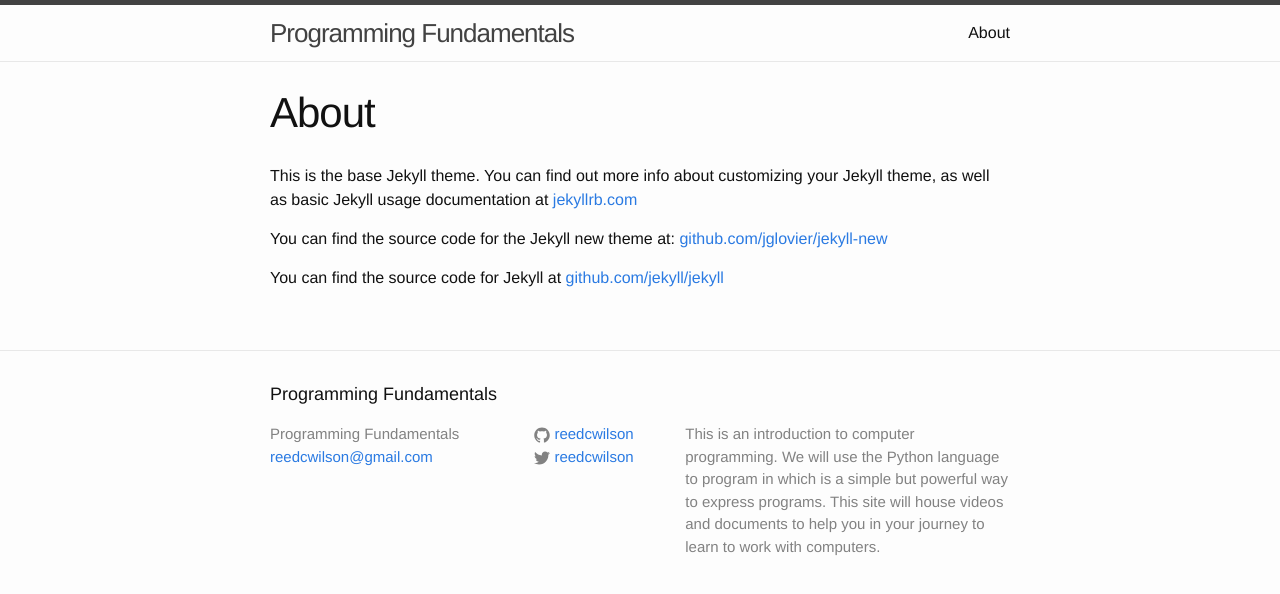
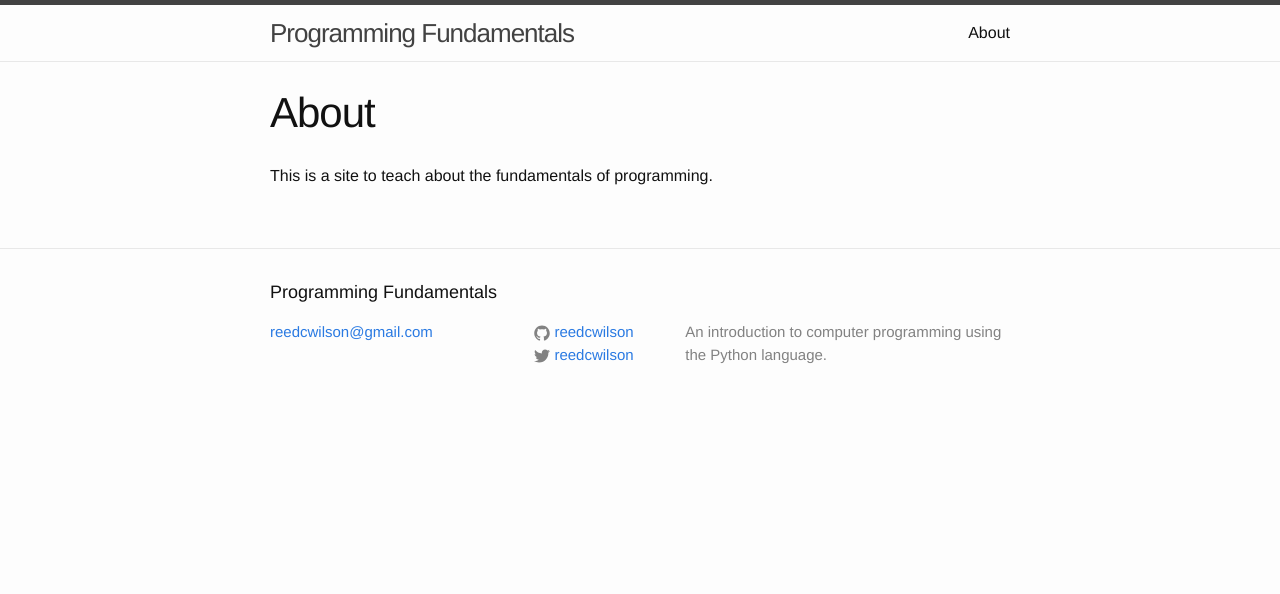
Before and after one commit to cyanimation/programming-fundamentals, a Jekyll site: the page built from about.md, in a window 1280 px wide. Shown: the top 594 px of the page. Built offline with Jekyll 4.4.1, drawn with Linux system fonts in a browser that asks for light colours.

Commit message:
scrub site

```diff
--- a/_config.yml
+++ b/_config.yml
@@ -2,10 +2,8 @@
 title: Programming Fundamentals
 email: reedcwilson@gmail.com
 description: > # this means to ignore newlines until "baseurl:"
-  This is an introduction to computer programming. We will use the Python
-  language to program in which is a simple but powerful way to express programs.
-  This site will house videos and documents to help you in your journey to learn
-  to work with computers.
+  An introduction to computer programming using the Python language.
+
 baseurl: "" # the subpath of your site, e.g. /blog/
 url: "http://programming.reedcwilson.com" # the base hostname & protocol for your site
 twitter_username: reedcwilson
--- a/_includes/footer.html
+++ b/_includes/footer.html
@@ -7,7 +7,7 @@
     <div class="footer-col-wrapper">
       <div class="footer-col  footer-col-1">
         <ul class="contact-list">
-          <li>{{ site.title }}</li>
+          <!--<li>{{ site.title }}</li>-->
           <li><a href="mailto:{{ site.email }}">{{ site.email }}</a></li>
         </ul>
       </div>
--- a/about.md
+++ b/about.md
@@ -4,8 +4,4 @@ title: About
 permalink: /about/
 ---
 
-This is the base Jekyll theme. You can find out more info about customizing your Jekyll theme, as well as basic Jekyll usage documentation at [jekyllrb.com](http://jekyllrb.com/)
-
-You can find the source code for the Jekyll new theme at: [github.com/jglovier/jekyll-new](https://github.com/jglovier/jekyll-new)
-
-You can find the source code for Jekyll at [github.com/jekyll/jekyll](https://github.com/jekyll/jekyll)
+This is a site to teach about the fundamentals of programming.
```
Also changed, not shown: _posts/2015-12-12-welcome-to-fundamentals-of-programming.md (added, +6 -0 lines), _posts/2015-12-12-welcome-to-jekyll.markdown (deleted, +0 -25 lines).
